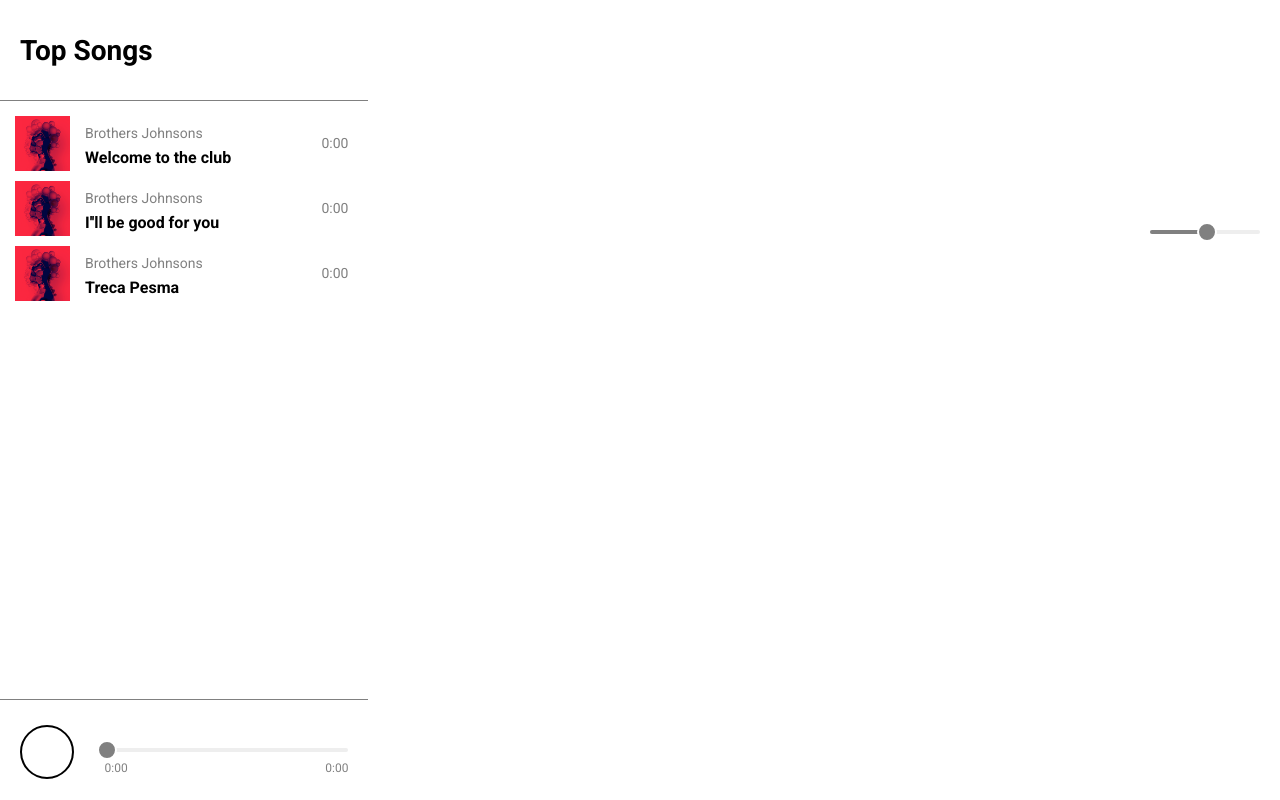
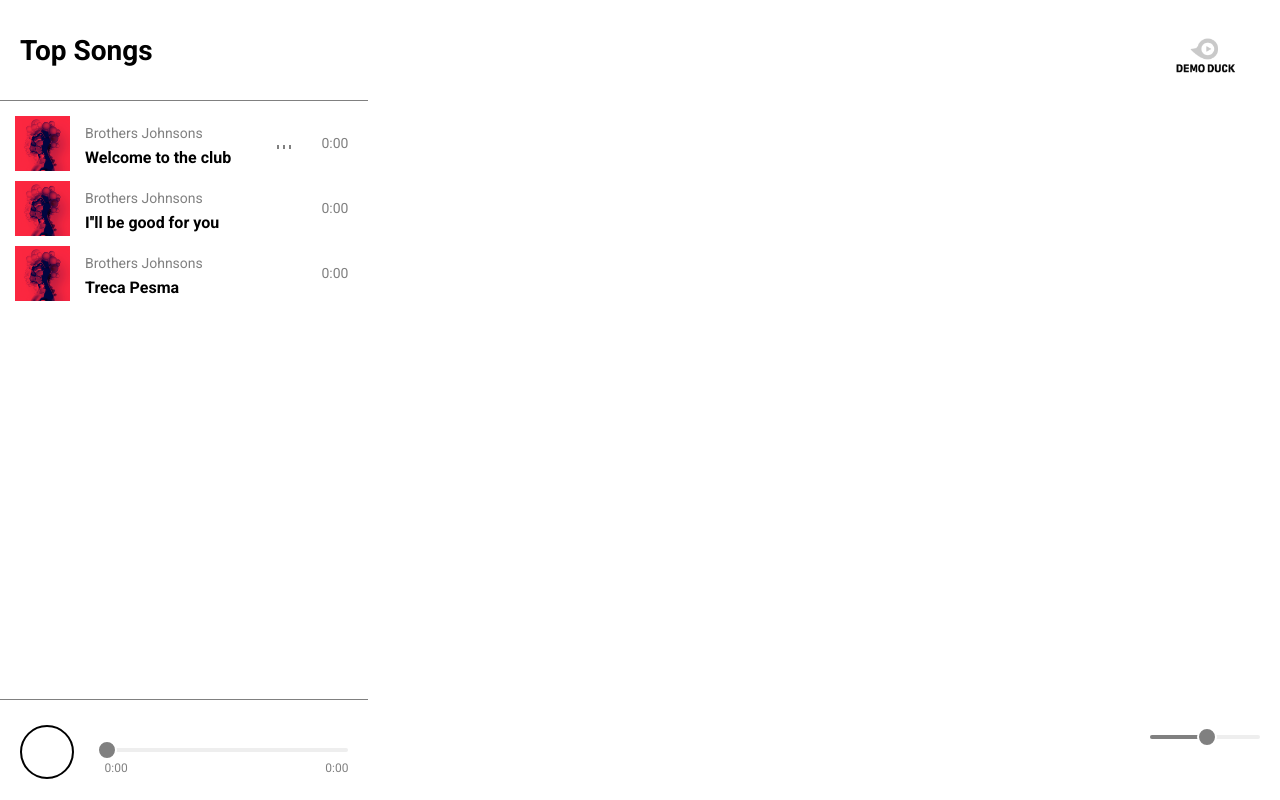
Before and after one commit to milosperic77/react-music-player, a React app: page / in a window 1280 px wide. Built offline with nearby package versions, Linux system fonts and the light colour scheme; some icons are missing.

Commit message:
added eq feature

```diff
--- a/src/configContext.js
+++ b/src/configContext.js
@@ -18,9 +18,10 @@ class ConfigProvider extends Component {
     this.playPauseToggler = this.playPauseToggler.bind(this);
     this.playAudio = this.playAudio.bind(this);
     this.pauseAudio = this.pauseAudio.bind(this);
-    // icon
+
     // sliders
     // error NaN na Click
+
     // content
     // default props
 
--- a/src/js/components/PlaylistSection/Eq.js
+++ b/src/js/components/PlaylistSection/Eq.js
@@ -1,7 +1,7 @@
 import React from 'react';
 
 const Eq = props => (
-  <div className='eq' data-playing={props.isPlaying}>
+  <div className='eq' data-playing={props.wave}>
     <span></span>
     <span></span>
     <span></span>
--- a/src/js/components/PlaylistSection/Playlist.js
+++ b/src/js/components/PlaylistSection/Playlist.js
@@ -19,6 +19,7 @@ class Playlist extends Component {
                   songCover={song.songCover}
                   srcMp3={song.srcMp3}
                   isPlaying={value.state.playing}
+                  isActive={song.id === value.state.currentTrackIndex ? true : false }
                 />
               ))
             )}
--- a/src/js/components/PlaylistSection/Song.js
+++ b/src/js/components/PlaylistSection/Song.js
@@ -25,7 +25,7 @@ class Song extends Component {
             onClick={(e)=>{value.onSongClick(e.target)}} className="song"
             data-id={this.props.id}
             data-duration={this.state.duration}
-            >
+          >
               <div className="cover-image">
                 <div
                   className="image"
@@ -41,8 +41,8 @@ class Song extends Component {
               <div className="song-info">
                 <p className="artist">{this.props.trackArtist}</p>
                 <h4 className="song-name">{this.props.songName}</h4>
-                <div className='song-duration'>
-                  {this.props.isPlaying ? <Eq isPlaying={this.props.isPlaying} /> : '' }
+                <div className="song-duration">
+                  {this.props.isActive ? <Eq wave={value.state.playing} /> : ''}
                   <p className='full-duration'>{this.state.duration}</p>
                 </div>
               </div>
--- a/src/js/components/VolumeSection.js
+++ b/src/js/components/VolumeSection.js
@@ -1,16 +1,16 @@
 import React from 'react';
 import VolumeSlider from './VolumeSection/VolumeSlider';
 
-// import logo from '../../assets/logos/saco-logo.png';
+import logo from '../../assets/logos/new-logo.png';
 
 const VolumeSection = props => (
   <div className="volume-section">
-    {/* <div
+    <div
       className="logo"
       style={{
         backgroundImage: `url(${logo})`
       }}
-    ></div> */}
+    ></div>
 
     <VolumeSlider />
   </div>
--- a/src/scss/components/song.scss
+++ b/src/scss/components/song.scss
@@ -3,11 +3,11 @@
  * -------------
  */
 
-.songs{
+.songs {
   transition: opacity 600ms;
 }
 
-.song{
+.song {
   align-items: center;
   justify-content: center;
   display: flex;
@@ -15,24 +15,7 @@
   transition: opacity 500ms;
   padding-left: 15px;
   margin-bottom: 10px;
-  // pointer-events all
-  // pointer-events all
-  // &[data-click='1']{
-  //   animate clickC 500ms, opacity(0.3), scale(0.98)
-  // }
-  // &[data-click='2']{
-  //   animate clickD 500ms, opacity(0.3), scale(0.98)
-  // }
-  &[data-spectrum="true"]{
-    .eq{
-      opacity: 1;
-    }
-  }
-  // &[data-spectrum="false"]{
-  //   .eq{
-  //     opacity: 0;
-  //   }
-  // }
+
   .cover-image{
     pointer-events: none;
 
@@ -67,28 +50,16 @@
   }
 
   .song-duration{
-    // outline: 1px solid red;
     pointer-events: none;
     display: flex;
     align-items: center;
     position: absolute;
     right: 20px;
 
-    .eq{
+    .eq {
       margin-left: 5px;
       margin-right: 30px;
       transition: opacity 300ms;
-
-      span{
-        &:nth-child(1),
-        &:nth-child(2),
-        &:nth-child(3){
-          // animate cancel 100ms, 100% scaleY(2)
-          transition: opacity 600ms;
-        }
-      }
-
-    }
 
       span{
         display: inline-block;
@@ -97,25 +68,59 @@
         margin-left: 4px;
         padding: 0;
         background-color: gray;
-
         transform: scaleY(2);
         transform-origin: bottom;
+      }
 
+      &[data-playing="false"]{
+        span {
+          &:nth-child(1),
+          &:nth-child(2),
+          &:nth-child(3){
+            transition: opacity 600ms;
+            animation: cancel 100ms;
+            @keyframes eq1 {
+              100% {transform: scaleY(2)}
+            }
+            @keyframes eq2 {
+              100% {transform: scaleY(2)}
+            }
+            @keyframes eq3 {
+              100% {transform: scaleY(2)}
+            }
+          }
+        }
+      }
+
+      &[data-playing="true"]{
+        span {
           &:nth-child(1){
-          // animate: eq1 600ms infinite alternate, 100% scaleY(6);
+            animation: eq1 600ms infinite;
             opacity: 1;
+            @keyframes eq1 {
+              100% {transform: scaleY(6)}
+            }
           }
 
           &:nth-child(2){
-          // animate: eq2 800ms infinite alternate, 100% scaleY(8);
+            animation: eq2 800ms infinite;
             opacity: 1;
+            @keyframes eq2 {
+              100% {transform: scaleY(8)}
+            }
           }
 
           &:nth-child(3){
-          // animate: eq3 400ms infinite alternate, 100% scaleY(4);
+            animation: eq3 400ms infinite;
             opacity: 1;
+            @keyframes eq3 {
+              100% {transform: scaleY(4)}
             }
           }
+        }
+      }
+    }
+
   }
 
   p {
```
Also changed, not shown: src/assets/logos/new-logo.png (added). Lines whose indentation alone changed are shown as unchanged.
